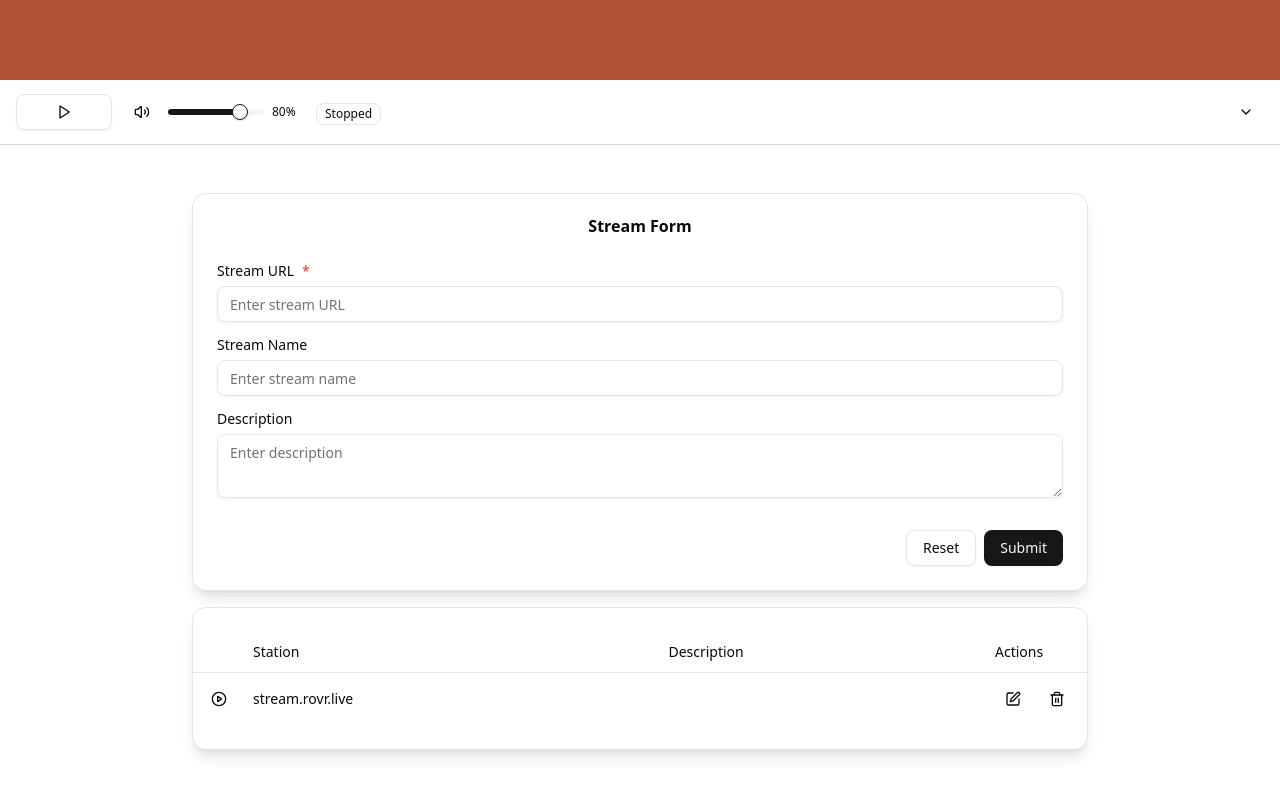
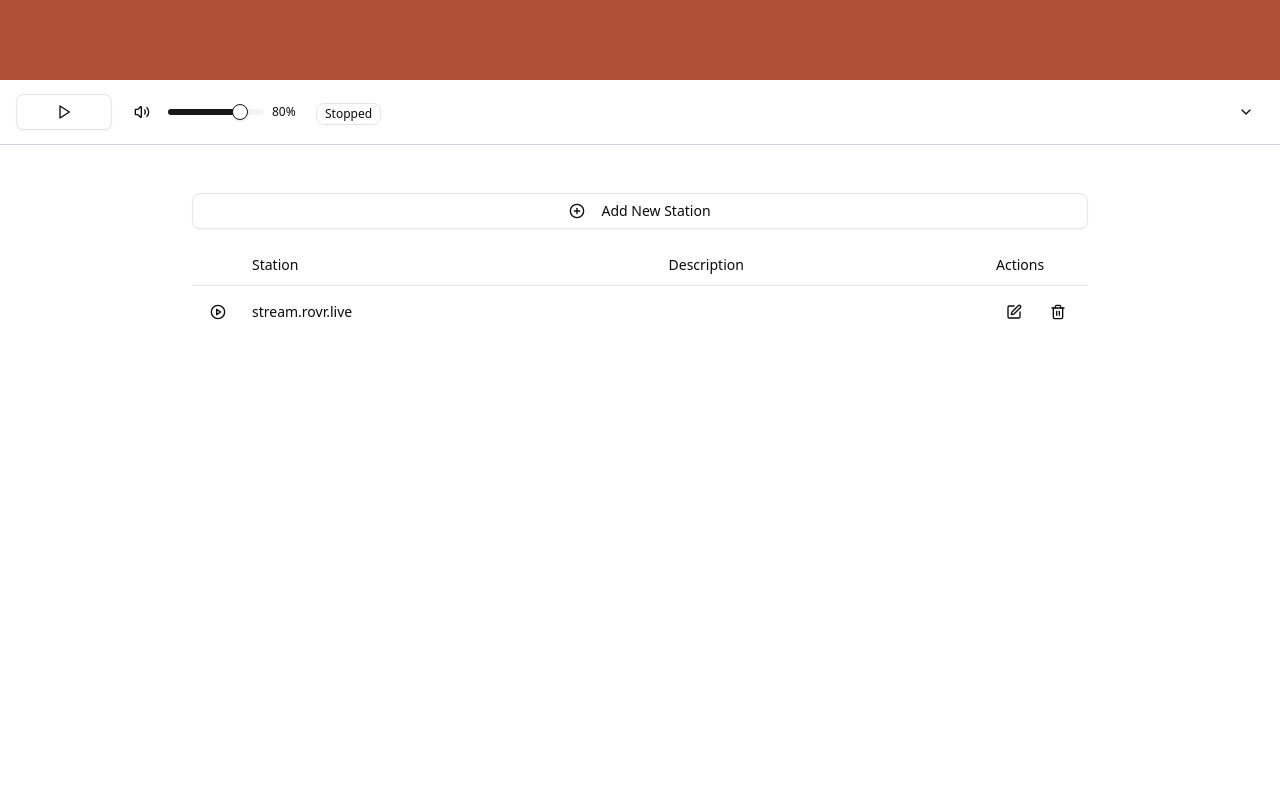
Before and after one commit to xdrdak/stashfm, a React (Vite) app: page / in a window 1280 px wide. Both pictures are taken after a click on the button 1246 px from the left and 768 px from the top of the page. Shown: the top 796 px of the page. Built offline with nearby package versions, Linux system fonts and the light colour scheme.

Commit message:
feat: Convert station form to dialog

```diff
--- a/src/components/radio-stations.tsx
+++ b/src/components/radio-stations.tsx
@@ -2,6 +2,15 @@ import { Button } from "@/components/ui/button";
 import { Input } from "@/components/ui/input";
 import { Label } from "@/components/ui/label";
 import { Textarea } from "@/components/ui/textarea";
+import {
+  Dialog,
+  DialogContent,
+  DialogDescription,
+  DialogFooter,
+  DialogHeader,
+  DialogTitle,
+  DialogTrigger,
+} from "@/components/ui/dialog";
 import {
   Table,
   TableBody,
@@ -10,8 +19,7 @@ import {
   TableHeader,
   TableRow,
 } from "@/components/ui/table";
-import { Trash2, Edit, PlayCircle } from "lucide-react";
-import { Card, CardContent, CardHeader, CardTitle } from "./ui/card";
+import { Trash2, Edit, PlayCircle, PlusCircle } from "lucide-react";
 import { useSnapshot } from "valtio";
 import { useRef } from "react";
 import { addRadioStation, radioStationsStore } from "@/stores/radio-stations";
@@ -33,13 +41,20 @@ export function RadioStations() {
   };
 
   return (
-    <>
-      <Card className="shadow-lg">
-        <CardHeader>
-          <CardTitle className="text-center">Stream Form</CardTitle>
-        </CardHeader>
-
-        <CardContent className="space-y-4">
+    <Dialog>
+      <DialogTrigger asChild>
+        <Button variant="outline">
+          <PlusCircle className="mr-2 h-4 w-4" /> Add New Station
+        </Button>
+      </DialogTrigger>
+      <DialogContent className="sm:max-w-[425px]">
+        <DialogHeader>
+          <DialogTitle>Add New Radio Station</DialogTitle>
+          <DialogDescription>
+            Fill in the details for the new radio station stream. Click submit when
+            you're done.
+          </DialogDescription>
+        </DialogHeader>
         <form
           ref={formRef}
           action={(formData) => {
@@ -62,8 +77,9 @@ export function RadioStations() {
 
             // Clear form after successful submission
             resetForm();
+            // TODO: Close dialog after submission
           }}
-            className="space-y-4"
+          className="space-y-4 py-4"
         >
           <div className="space-y-2">
             <Label htmlFor="url">
@@ -91,17 +107,15 @@ export function RadioStations() {
               rows={3}
             />
           </div>
-
-            <div className="flex justify-end space-x-2 pt-4">
+          <DialogFooter>
             <Button type="button" variant="outline" onClick={resetForm}>
               Reset
             </Button>
             <Button type="submit">Submit</Button>
-            </div>
+          </DialogFooter>
         </form>
-        </CardContent>
-      </Card>
-    </>
+      </DialogContent>
+    </Dialog>
   );
 }
 
@@ -111,7 +125,7 @@ export const RadioStationsList = () => {
   return (
     <>
       {radioStationSnap.stations.length > 0 && (
-        <Card className="shadow-lg">
+        <div>
           <Table>
             <TableHeader>
               <TableRow>
@@ -159,7 +173,7 @@ export const RadioStationsList = () => {
               })}
             </TableBody>
           </Table>
-        </Card>
+        </div>
       )}
     </>
   );
```
Lines whose indentation alone changed are shown as unchanged.
